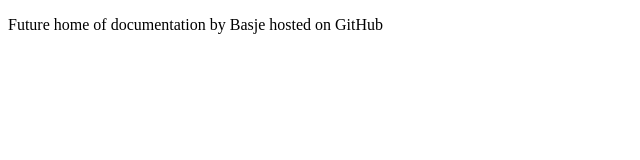
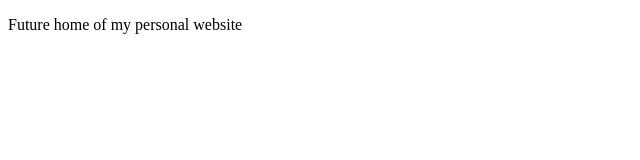
Before and after one commit to Basje/basje.github.io, a plain HTML site: page index.html in a window 1280 px wide. Shown: the whole page, without its empty margins (0-640 px from the left). Drawn offline with Linux system fonts and the light colour scheme.

Commit message:
Update homepage message

```diff
--- a/index.html
+++ b/index.html
@@ -3,9 +3,9 @@
   <head>
     <meta charset="utf-8" />
     <meta http-equiv="x-ua-compatible" content="ie=edge, chrome=1" />
-    <title>Basje @ GitHub</title>
+    <title>Bas</title>
   </head>
   <body>
-    <p>Future home of documentation by Basje hosted on GitHub</p>
+    <p>Future home of my personal website</p>
   </body>
 </html>
```
